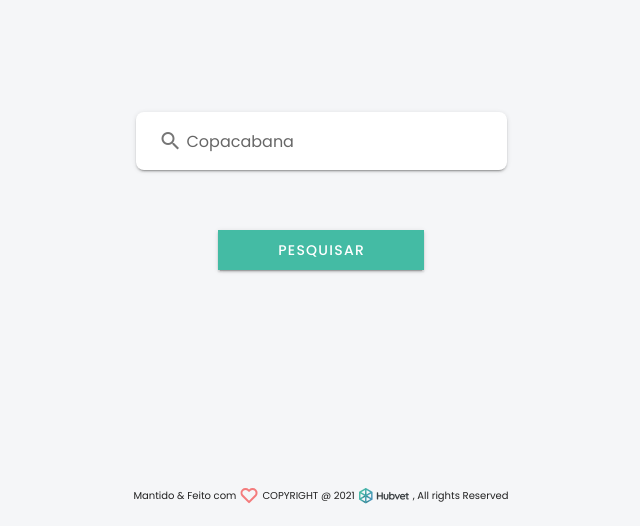
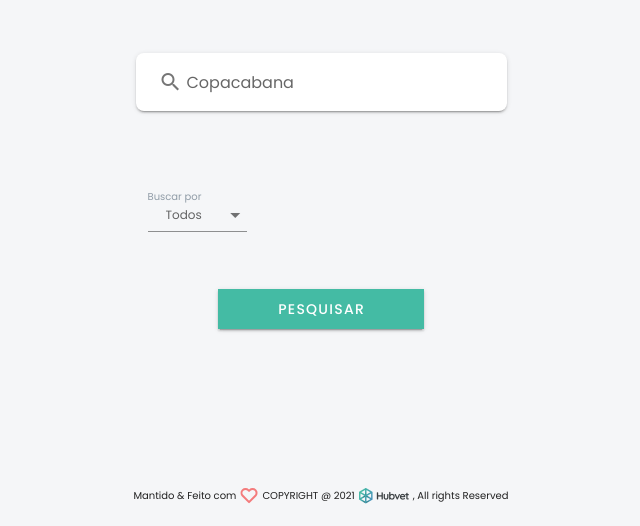
Before and after one commit to juliovt-07/desafio-hubvet, a Vue app: page / in a window 1280 px wide. Shown: the part 274-800 px from the top of the page, without its empty margins (319-959 px from the left). Built offline with nearby package versions, Linux system fonts and the light colour scheme.

Commit message:
Add type select

```diff
--- /dev/null
+++ b/src/components/SelectDefault.vue
@@ -0,0 +1,33 @@
+<template>
+  <v-container class="select-content">
+    <span>Buscar por</span>
+    <v-select
+        class="select-input mt-n5"
+        :items="items"
+        label="Todos"
+        single-line
+    ></v-select>
+  </v-container>
+</template>
+
+<script>
+  export default {
+    name: 'SelectDefault',
+
+    data: () => ({
+      items: ['Todos', 'Voos', 'Hotéis', 'Carros', 'Pacotes']
+    }),
+  }
+</script>
+
+<style lang="sass">
+  .select-content span
+    font-size: 10px
+    color: #909CA7
+  .select-input label, .v-select__selection
+    font-size: 12px
+    margin-left: 18px
+    color: #828282
+  .select-input .v-select__selections
+    padding-left: 20px
+</style>
--- a/src/views/Home.vue
+++ b/src/views/Home.vue
@@ -16,6 +16,20 @@
               height="58"
               solo
           ></v-text-field>
+          <v-row no-gutters>
+            <v-col cols="12" sm="4">
+                <SelectDefault/>
+            </v-col>
+            <v-col cols="12" sm="4">
+
+            </v-col>
+            <v-col cols="12" sm="4">
+
+            </v-col>
+            <v-col cols="12" sm="4">
+
+            </v-col>
+          </v-row>
           <v-row class="justify-center">
             <v-col cols="7">
               <v-btn
@@ -40,9 +54,13 @@
 </template>
 
 <script>
+import SelectDefault from "@/components/SelectDefault";
 
   export default {
-    name: 'Home'
+    name: 'Home',
+    components: {
+      SelectDefault
+    }
   }
 </script>
 
```
